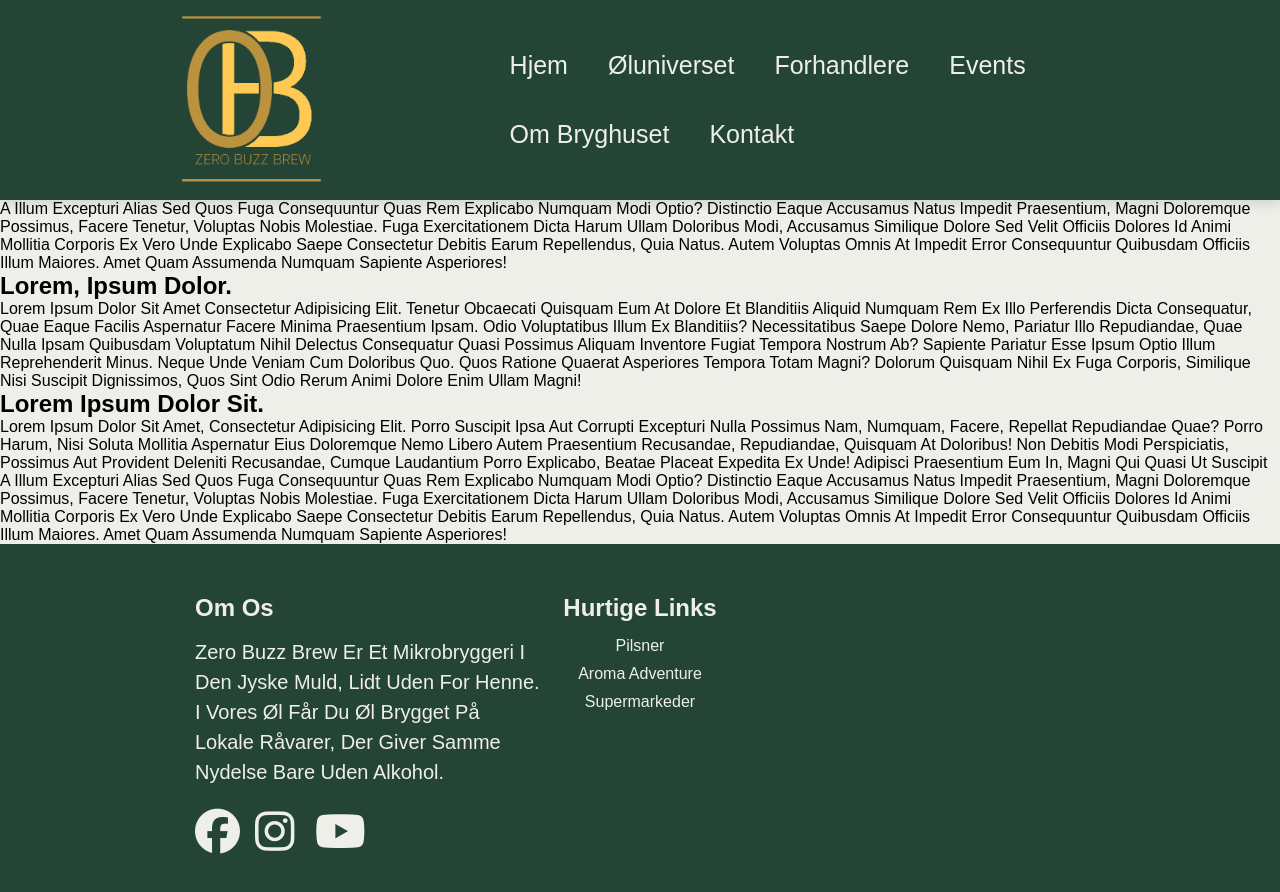
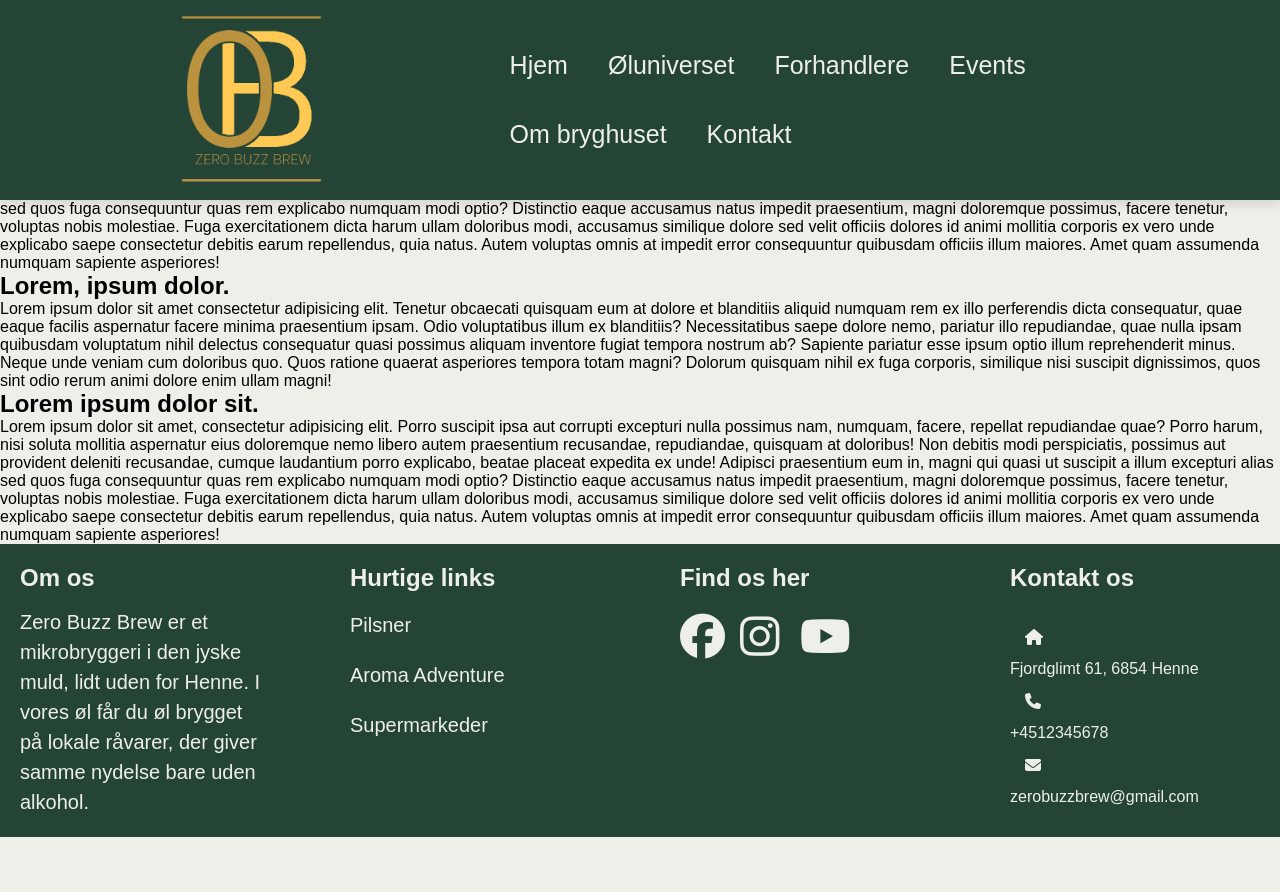
Before and after one commit to Simonsen99/multimedieproduktion_1, a plain HTML site: page index.html in a window 1280 px wide. After the commit the page ends 837 px from the top, so only its background shows below. Drawn offline with Linux system fonts and the light colour scheme.

Commit message:
update css

```diff
--- a/css/style.css
+++ b/css/style.css
@@ -4,7 +4,6 @@
     padding: 0;
     box-sizing: border-box;
     font-family: sans-serif;
-    text-transform: capitalize;
     text-decoration: none;
 }
 
@@ -86,7 +85,7 @@ header label {
 }
 
 /*Footer*/
-footer {
+/* footer {
     position: relative;
     width: 100%;
     height: auto;
@@ -100,13 +99,22 @@ footer .footer{
     grid-template-columns: 1fr 1fr 1fr;
     justify-content: center;
     grid-gap: 20px
+} */
+
+section.footer {
+    display: grid;
+    grid-template-columns: repeat(4, 1fr);
+    gap: 20px;
+    padding: 20px;
+    grid-gap: 80px;
+    background-color: #244436;
 }
 
 footer .about {
     position: relative;
     color: #EEEFE9;
     font-weight: 500;
-    left: 95px;
+
 }
 
 .about h2 {
@@ -143,17 +151,14 @@ footer .p1-footer {
 .links {
     position: relative;
     color: #EEEFE9;
-    justify-content: center;
-    align-items: center;
-    text-align: center;
+    display: grid;
+    grid-template-rows: repeat(3, 50px);
 
 }
 
 .links h2{
     margin-bottom: 15px;
-    justify-content: center;
-    align-items: center;
-    text-align: center;
+
 }
 
 .links li {
@@ -166,8 +171,49 @@ footer .p1-footer {
     text-decoration: none;
     margin-bottom: 10px;
     display: inline-block;
+    font-size: 20px;
 
 }
+
+.links li a:hover {
+    color: #FAC85C;
+
+}
+
+.social_media {
+    color: #EEEFE9;
+}
+
+.contact {
+    position: relative;
+    color: #EEEFE9;
+    display: grid;
+    grid-template-rows: repeat(3, 50px);
+}
+
+.contact h2 {
+    color: #EEEFE9;
+}
+
+.contact ul {
+    list-style: none;
+}
+
+.contact ul li a  {
+    color: #EEEFE9;
+
+}
+
+.contact ul li a i {
+    left: 0;
+    margin: 15px;
+}
+
+.contact_info p {
+    display: grid;
+    grid-template-columns: ;
+}
+
 
 
 
@@ -181,8 +227,13 @@ footer .p1-footer {
         padding: 20px;
     }
 
+    .logo {
+        margin-left: -90px;
+    }
+
     header label {
         display: initial;
+        font-size: 30px;
     }
 
     header .navbar{
@@ -208,4 +259,16 @@ footer .p1-footer {
     #menu-bar:checked ~ .navbar {
         display: initial;
     }
+
+
+
+
+
+
+    footer .footer {
+        display: grid;
+        grid-template-columns: repeat(2, 1fr);
+        gap: 70px;
+        padding: 20px;
+    }
 }
--- a/index.html
+++ b/index.html
@@ -53,6 +53,8 @@
     </nav>
 
 </header>
+
+
 <main>
     <section>
         <h2>Lorem, ipsum dolor.</h2>
@@ -82,11 +84,6 @@
         <article class="about">
             <h2>Om os</h2>
             <p class="p1-footer">Zero Buzz Brew er et mikrobryggeri i den jyske muld, lidt uden for Henne. I vores øl får du øl brygget på lokale råvarer, der giver samme nydelse bare uden alkohol.</p>
-            <ul class="soMe">
-                <li><a href="#"><i class="fa-brands fa-facebook"></i></a></li>
-                <li><a href="#"><i class="fa-brands fa-instagram"></i></a></li>
-                <li><a href="#"><i class="fa-brands fa-youtube"></i></a></li>
-            </ul>
         </article>
 
         <article class="links">
@@ -95,6 +92,33 @@
             <li><a href="#">Aroma Adventure</a></li>
             <li><a href="#">Supermarkeder</a></li>
         </article>
+
+        <article class="social_media">
+            <h2>Find os her</h2>
+            <ul class="soMe">
+                <li><a href="#"><i class="fa-brands fa-facebook"></i></a></li>
+                <li><a href="#"><i class="fa-brands fa-instagram"></i></a></li>
+                <li><a href="#"><i class="fa-brands fa-youtube"></i></a></li>
+            </ul>
+        </article>
+
+        <article class="contact">
+            <h2>Kontakt os</h2>
+            <ul class="contact_info">
+                <li><a href="#"><i class="fa-solid fa-house"></i></a></li>
+                <p>Fjordglimt 61, 6854 Henne</p>
+                <li><a href="#"><i class="fa-solid fa-phone"></i></a></li>
+                <p>+4512345678</p>
+                <li><a href="#"><i class="fa-solid fa-envelope"></i></a></li>
+                <p>zerobuzzbrew@gmail.com</p>
+
+            </ul>
+
+        </article>
+
+
+
+
     </section>
 </footer>
 
```
